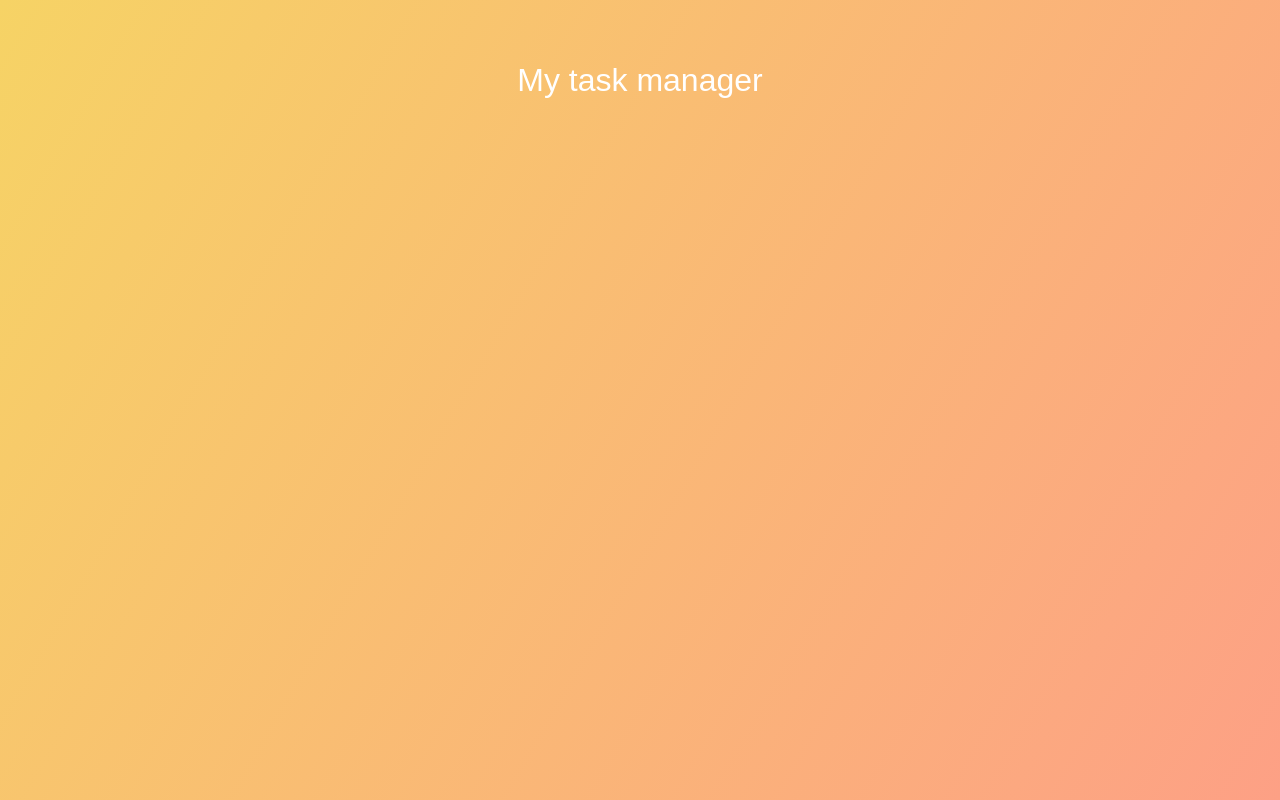
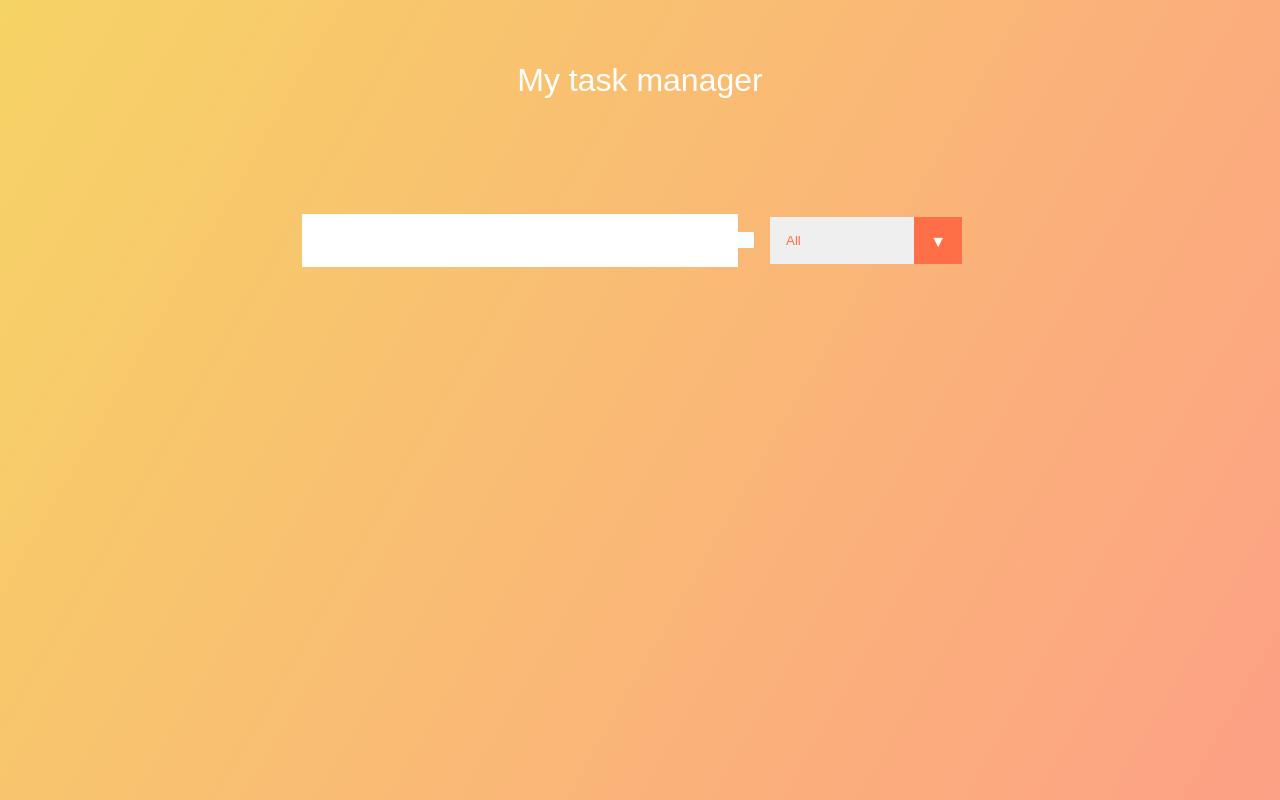
Before and after one commit to Sammy3000/Task-manager, a React (Create React App) app: page / in a window 1280 px wide. Built offline with nearby package versions, Linux system fonts and the light colour scheme.

Commit message:
Add a form to our component

```diff
--- a/src/Components/App.js
+++ b/src/Components/App.js
@@ -1,5 +1,6 @@
 import React from 'react';
 import './App.css';
+import Form from './Form';
 
 const App = () => {
   return (
@@ -7,6 +8,7 @@
     <header>
         My task manager
     </header>
+    <Form/>
     </div>
   )
 }
--- a/src/Components/Form.js
+++ b/src/Components/Form.js
@@ -0,0 +1,21 @@
+import React from 'react'
+
+const Form = () => {
+  return (
+    <form>
+    <input type="text" className="todo-input" />
+    <button className="todo-button" type="submit">
+      <i className="fas fa-plus-square"></i>
+    </button>
+    <div className="select">
+      <select name="todos" className="filter-todo">
+        <option value="all">All</option>
+        <option value="completed">Completed</option>
+        <option value="uncompleted">Uncompleted</option>
+      </select>
+    </div>
+    </form>
+  )
+}
+
+export default Form
--- a/src/index.js
+++ b/src/index.js
@@ -1,7 +1,7 @@
 import React from 'react';
 import ReactDOM from 'react-dom/client';
 import './index.css';
-import App from './Components/App.js'
+import App from './Components/App';
 
 const root = ReactDOM.createRoot(document.getElementById('root'));
 root.render(
```
